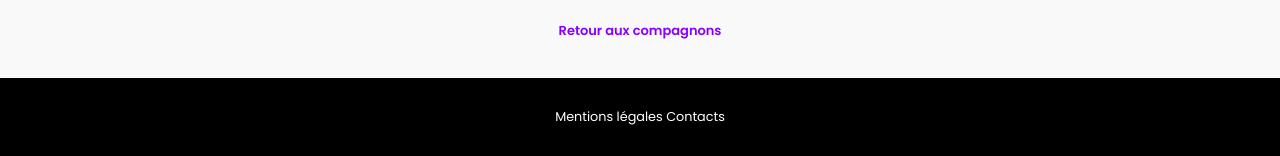
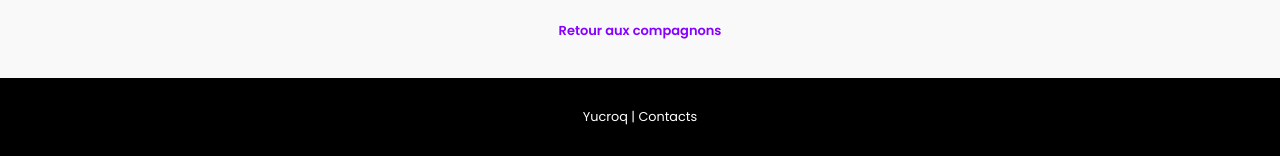
Before and after one commit to AlexGodfrin81/ISIS_3A_PTUT, a Spring app: page /detailAnimaux in a window 1280 px wide. Shown: the part 1096-1252 px from the top of the page. Run offline with Thymeleaf, Linux system fonts and the light colour scheme; the template is opened without the code that fills it, so the values that code supplies are empty; some of the project's set-up classes (security, data sources, template engines, error pages and the like) are left out, and stand-ins take their place; some libraries are stand-ins or nearby versions.

Commit message:
Modification du footer

```diff
--- a/src/main/resources/templates/afficheAnimaux.html
+++ b/src/main/resources/templates/afficheAnimaux.html
@@ -66,8 +66,8 @@
             </div>
         </section>
         <footer>
-            <a>Mentions légales</a>
-            <a href="mailto:joffrey.viemon-desplanque@etud.univ-jfc.fr,leandre.garriga@etud.univ-jfc.fr,alex.godfrin@etud.univ-jfc.fr,tina.nantenaina@etud.univ-jfc.fr,agathe.sutarik@etud.univ-jfc.fr?subject=Application%20Yucroq">Contacts</a>
+            <a href="https://github.com/AlexGodfrin81/ISIS_3A_PTUT">Yucroq</a>
+            <a href="mailto:joffrey.viemon-desplanque@etud.univ-jfc.fr,leandre.garriga@etud.univ-jfc.fr,alex.godfrin@etud.univ-jfc.fr,tina.nantenaina@etud.univ-jfc.fr,agathe.sutarik@etud.univ-jfc.fr?subject=Application%20Yucroq">| Contacts</a>
         </footer>
     </body>
 
--- a/src/main/resources/templates/afficheCroquettes.html
+++ b/src/main/resources/templates/afficheCroquettes.html
@@ -139,8 +139,8 @@
     </body>
 
     <footer>
-        <a>Mentions légales</a>
-        <a href="mailto:joffrey.viemon-desplanque@etud.univ-jfc.fr,leandre.garriga@etud.univ-jfc.fr,alex.godfrin@etud.univ-jfc.fr,tina.nantenaina@etud.univ-jfc.fr,agathe.sutarik@etud.univ-jfc.fr?subject=Application%20Yucroq">Contacts</a>
+        <a href="https://github.com/AlexGodfrin81/ISIS_3A_PTUT">Yucroq</a>
+        <a href="mailto:joffrey.viemon-desplanque@etud.univ-jfc.fr,leandre.garriga@etud.univ-jfc.fr,alex.godfrin@etud.univ-jfc.fr,tina.nantenaina@etud.univ-jfc.fr,agathe.sutarik@etud.univ-jfc.fr?subject=Application%20Yucroq">| Contacts</a>
     </footer>
 
 </html>
--- a/src/main/resources/templates/detailAnimaux.html
+++ b/src/main/resources/templates/detailAnimaux.html
@@ -300,7 +300,7 @@ and open the template in the editor.
     </body>
 
     <footer>
-        <a>Mentions légales</a>
-        <a href="mailto:joffrey.viemon-desplanque@etud.univ-jfc.fr,leandre.garriga@etud.univ-jfc.fr,alex.godfrin@etud.univ-jfc.fr,tina.nantenaina@etud.univ-jfc.fr,agathe.sutarik@etud.univ-jfc.fr?subject=Application%20Yucroq">Contacts</a>
+        <a href="https://github.com/AlexGodfrin81/ISIS_3A_PTUT">Yucroq</a>
+        <a href="mailto:joffrey.viemon-desplanque@etud.univ-jfc.fr,leandre.garriga@etud.univ-jfc.fr,alex.godfrin@etud.univ-jfc.fr,tina.nantenaina@etud.univ-jfc.fr,agathe.sutarik@etud.univ-jfc.fr?subject=Application%20Yucroq">| Contacts</a>
     </footer>
 </html>
--- a/src/main/resources/templates/detailCroquettes.html
+++ b/src/main/resources/templates/detailCroquettes.html
@@ -185,7 +185,7 @@ and open the template in the editor.
     </body>
 
     <footer>
-        <a>Mentions légales</a>
-        <a href="mailto:joffrey.viemon-desplanque@etud.univ-jfc.fr,leandre.garriga@etud.univ-jfc.fr,alex.godfrin@etud.univ-jfc.fr,tina.nantenaina@etud.univ-jfc.fr,agathe.sutarik@etud.univ-jfc.fr?subject=Application%20Yucroq">Contacts</a>
+        <a href="https://github.com/AlexGodfrin81/ISIS_3A_PTUT">Yucroq</a>
+        <a href="mailto:joffrey.viemon-desplanque@etud.univ-jfc.fr,leandre.garriga@etud.univ-jfc.fr,alex.godfrin@etud.univ-jfc.fr,tina.nantenaina@etud.univ-jfc.fr,agathe.sutarik@etud.univ-jfc.fr?subject=Application%20Yucroq">| Contacts</a>
     </footer>
 </html>
--- a/src/main/resources/templates/formulaireAnimal.html
+++ b/src/main/resources/templates/formulaireAnimal.html
@@ -120,7 +120,7 @@
 
 
     <footer>
-        <a>Mentions légales</a>
-        <a href="mailto:joffrey.viemon-desplanque@etud.univ-jfc.fr,leandre.garriga@etud.univ-jfc.fr,alex.godfrin@etud.univ-jfc.fr,tina.nantenaina@etud.univ-jfc.fr,agathe.sutarik@etud.univ-jfc.fr?subject=Application%20Yucroq">Contacts</a>
+        <a href="https://github.com/AlexGodfrin81/ISIS_3A_PTUT">Yucroq</a>
+        <a href="mailto:joffrey.viemon-desplanque@etud.univ-jfc.fr,leandre.garriga@etud.univ-jfc.fr,alex.godfrin@etud.univ-jfc.fr,tina.nantenaina@etud.univ-jfc.fr,agathe.sutarik@etud.univ-jfc.fr?subject=Application%20Yucroq">| Contacts</a>
     </footer>
 </html>
--- a/src/main/resources/templates/formulaireCroquette.html
+++ b/src/main/resources/templates/formulaireCroquette.html
@@ -93,7 +93,7 @@
     </body>
 
     <footer>
-        <a>Mentions légales</a>
-        <a href="mailto:joffrey.viemon-desplanque@etud.univ-jfc.fr,leandre.garriga@etud.univ-jfc.fr,alex.godfrin@etud.univ-jfc.fr,tina.nantenaina@etud.univ-jfc.fr,agathe.sutarik@etud.univ-jfc.fr?subject=Application%20Yucroq">Contacts</a>
+        <a href="https://github.com/AlexGodfrin81/ISIS_3A_PTUT">Yucroq</a>
+        <a href="mailto:joffrey.viemon-desplanque@etud.univ-jfc.fr,leandre.garriga@etud.univ-jfc.fr,alex.godfrin@etud.univ-jfc.fr,tina.nantenaina@etud.univ-jfc.fr,agathe.sutarik@etud.univ-jfc.fr?subject=Application%20Yucroq">| Contacts</a>
     </footer>
 </html>
--- a/src/main/resources/templates/formulairePesee.html
+++ b/src/main/resources/templates/formulairePesee.html
@@ -70,7 +70,7 @@
 
 
     <footer>
-        <a>Mentions légales</a>
-        <a href="mailto:joffrey.viemon-desplanque@etud.univ-jfc.fr,leandre.garriga@etud.univ-jfc.fr,alex.godfrin@etud.univ-jfc.fr,tina.nantenaina@etud.univ-jfc.fr,agathe.sutarik@etud.univ-jfc.fr?subject=Application%20Yucroq">Contacts</a>
+        <a href="https://github.com/AlexGodfrin81/ISIS_3A_PTUT">Yucroq</a>
+        <a href="mailto:joffrey.viemon-desplanque@etud.univ-jfc.fr,leandre.garriga@etud.univ-jfc.fr,alex.godfrin@etud.univ-jfc.fr,tina.nantenaina@etud.univ-jfc.fr,agathe.sutarik@etud.univ-jfc.fr?subject=Application%20Yucroq">| Contacts</a>
     </footer>
 </html>
--- a/src/main/resources/templates/formulaireRation.html
+++ b/src/main/resources/templates/formulaireRation.html
@@ -88,7 +88,7 @@ and open the template in the editor.
     </body>
 
     <footer>
-        <a>Mentions légales</a>
-        <a href="mailto:joffrey.viemon-desplanque@etud.univ-jfc.fr,leandre.garriga@etud.univ-jfc.fr,alex.godfrin@etud.univ-jfc.fr,tina.nantenaina@etud.univ-jfc.fr,agathe.sutarik@etud.univ-jfc.fr?subject=Application%20Yucroq">Contacts</a>
+        <a href="https://github.com/AlexGodfrin81/ISIS_3A_PTUT">Yucroq</a>
+        <a href="mailto:joffrey.viemon-desplanque@etud.univ-jfc.fr,leandre.garriga@etud.univ-jfc.fr,alex.godfrin@etud.univ-jfc.fr,tina.nantenaina@etud.univ-jfc.fr,agathe.sutarik@etud.univ-jfc.fr?subject=Application%20Yucroq">| Contacts</a>
     </footer>
 </html>
--- a/src/main/resources/templates/formulaireRationModification.html
+++ b/src/main/resources/templates/formulaireRationModification.html
@@ -67,7 +67,7 @@ and open the template in the editor.
     </body>
 
     <footer>
-        <a>Mentions légales</a>
-        <a href="mailto:joffrey.viemon-desplanque@etud.univ-jfc.fr,leandre.garriga@etud.univ-jfc.fr,alex.godfrin@etud.univ-jfc.fr,tina.nantenaina@etud.univ-jfc.fr,agathe.sutarik@etud.univ-jfc.fr?subject=Application%20Yucroq">Contacts</a>
+        <a href="https://github.com/AlexGodfrin81/ISIS_3A_PTUT">Yucroq</a>
+        <a href="mailto:joffrey.viemon-desplanque@etud.univ-jfc.fr,leandre.garriga@etud.univ-jfc.fr,alex.godfrin@etud.univ-jfc.fr,tina.nantenaina@etud.univ-jfc.fr,agathe.sutarik@etud.univ-jfc.fr?subject=Application%20Yucroq">| Contacts</a>
     </footer>
 </html>
```
